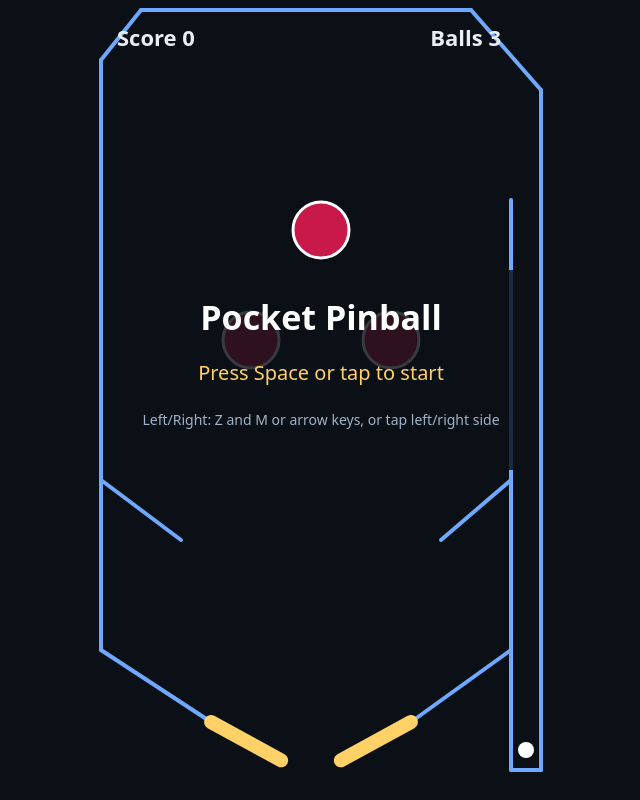
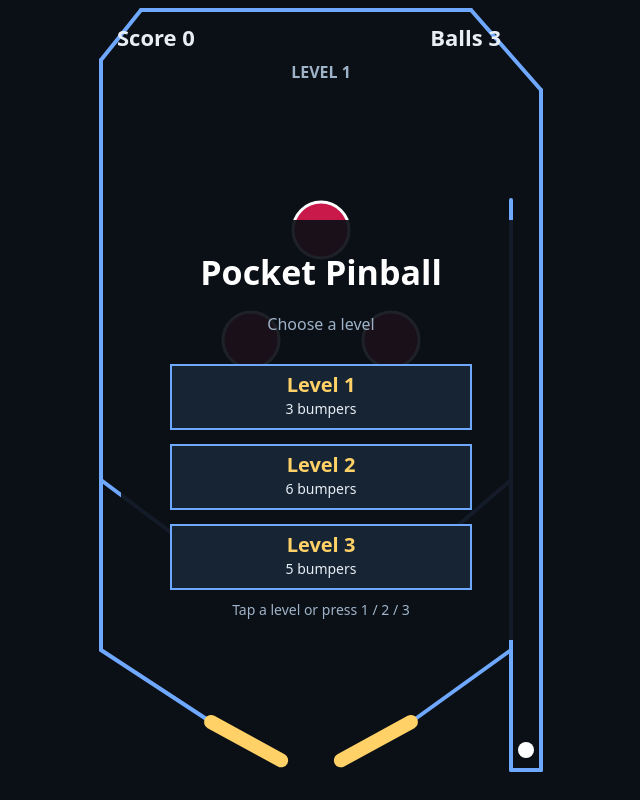
Before and after one commit to KirieLah/pinball-game, a plain HTML site: page pinball.html in a window 1280 px wide. Shown: the whole page, without its empty margins (319-959 px from the left). Drawn offline with Linux system fonts and the light colour scheme.

Commit message:
Add two pinball levels and level selector
Co-authored-by: Copilot <223556219+Copilot@users.noreply.github.com>

```diff
--- a/pinball.html
+++ b/pinball.html
@@ -32,6 +32,7 @@ const PLUNGER_GATE_Y = 200;
 const ball = { x: 445, y: 750, vx: 0, vy: 0, r: 8 };
 
 let state = 'title';        // 'title' | 'ready' | 'play' | 'over'
+let level = 1;
 let score = 0, balls = 3, best = 0, bonus = false;
 const hit = new Set();      // which bumpers were hit since the last bonus
 
@@ -58,14 +59,43 @@ const bumpers = [
   { x: 170, y: 340, r: 28 },
   { x: 310, y: 340, r: 28 },
 ];
+const levelTwoBumpers = [
+  ...bumpers,
+  { x: 240, y: 440, r: 28 },
+  { x: 170, y: 520, r: 28 },
+  { x: 310, y: 520, r: 28 },
+];
+const levelThreeBumpers = [
+  { x: 160, y: 230, r: 28 },
+  { x: 240, y: 185, r: 28 },
+  { x: 320, y: 230, r: 28 },
+  { x: 155, y: 570, r: 28 },
+  { x: 325, y: 570, r: 28 },
+];
+const bumperLayouts = [bumpers, levelTwoBumpers, levelThreeBumpers];
+const MENU_BUTTONS = [
+  { level: 1, x: 90, y: 365, w: 300, h: 64 },
+  { level: 2, x: 90, y: 445, w: 300, h: 64 },
+  { level: 3, x: 90, y: 525, w: 300, h: 64 },
+];
+
+function currentBumpers() {
+  return bumperLayouts[level - 1];
+}
 
 // Flippers: sg = +1 for left (points right), -1 for right (points left).
 // angle 0.5 = resting (tip down), angle -0.5 = raised.
 const REST = 0.5, UP = -0.5, FLIP_SPEED = 20, FLIP_LEN = 80;
 const flippers = [
-  { px: 130, py: 722, sg: 1,  a: REST, omega: 0 },
-  { px: 330, py: 722, sg: -1, a: REST, omega: 0 },
+  { px: 130, py: 722, sg: 1,  side: 'L', a: REST, omega: 0 },
+  { px: 330, py: 722, sg: -1, side: 'R', a: REST, omega: 0 },
+  { px: 110, py: 480, sg: 1,  side: 'L', a: REST, omega: 0 },
+  { px: 370, py: 480, sg: -1, side: 'R', a: REST, omega: 0 },
 ];
+
+function currentFlippers() {
+  return level === 3 ? flippers : flippers.slice(0, 2);
+}
 
 // ---------- 3) INPUT ----------
 const keys = new Set();
@@ -78,22 +108,34 @@ window.addEventListener('keydown', e => {
   if (['ArrowLeft', 'ArrowRight', 'Space'].includes(e.code)) e.preventDefault();
   if (e.repeat) return;
   keys.add(e.code);
+  if (state === 'title' && ['Digit1', 'Digit2', 'Digit3'].includes(e.code)) {
+    newGame(Number(e.code.slice(-1)));
+    return;
+  }
   if (e.code === 'Space') action();
 });
 window.addEventListener('keyup', e => keys.delete(e.code));
 
 canvas.addEventListener('pointerdown', e => {
   const rect = canvas.getBoundingClientRect();
-  touches.set(e.pointerId, (e.clientX - rect.left) < rect.width / 2 ? 'L' : 'R');
+  const x = (e.clientX - rect.left) * W / rect.width;
+  const y = (e.clientY - rect.top) * H / rect.height;
+  if (state === 'title') {
+    const button = MENU_BUTTONS.find(b => x >= b.x && x <= b.x + b.w && y >= b.y && y <= b.y + b.h);
+    if (button) newGame(button.level);
+    return;
+  }
+  if (state === 'over') { action(); return; }
+  touches.set(e.pointerId, x < W / 2 ? 'L' : 'R');
   action();
 });
 const endTouch = e => touches.delete(e.pointerId);
 canvas.addEventListener('pointerup', endTouch);
 canvas.addEventListener('pointercancel', endTouch);
 
-// Space / tap: starts the game, launches the ball, or restarts after game over
+// Space / tap launches the ball, or restarts after game over
 function action() {
-  if (state === 'title' || state === 'over') newGame();
+  if (state === 'over') newGame(level);
   else if (state === 'ready') launch();
 }
 
@@ -132,9 +174,9 @@ function flipperTip(f) {
 }
 
 function updateFlippers(dt) {
-  const pressed = [leftDown(), rightDown()];
-  flippers.forEach((f, i) => {
-    const target = pressed[i] ? UP : REST;
+  currentFlippers().forEach(f => {
+    const pressed = f.side === 'L' ? leftDown() : rightDown();
+    const target = pressed ? UP : REST;
     const step = FLIP_SPEED * dt;
     if (Math.abs(target - f.a) <= step) { f.a = target; f.omega = 0; }
     else { const dir = Math.sign(target - f.a); f.a += dir * step; f.omega = dir * FLIP_SPEED; }
@@ -142,7 +184,7 @@ function updateFlippers(dt) {
 }
 
 function collideBumpers() {
-  bumpers.forEach((b, i) => {
+  currentBumpers().forEach((b, i) => {
     const dx = ball.x - b.x, dy = ball.y - b.y;
     const d = Math.hypot(dx, dy);
     const R = ball.r + b.r;
@@ -164,7 +206,7 @@ function scoreBumper(i) {
   if (bonus) { score += 500; bonus = false; return; }
   score += 100;
   hit.add(i);
-  if (hit.size === bumpers.length) { bonus = true; hit.clear(); }
+  if (hit.size === currentBumpers().length) { bonus = true; hit.clear(); }
 }
 
 function physicsStep(dt) {
@@ -187,7 +229,7 @@ function physicsStep(dt) {
   }
 
   for (const w of walls) collideSegment(w[0], w[1], w[2], w[3], 2, 0.5);
-  for (const f of flippers) {
+  for (const f of currentFlippers()) {
     const [tx, ty] = flipperTip(f);
     collideSegment(f.px, f.py, tx, ty, 7, 0.4, (cx, cy) => {
       const dx = cx - f.px, dy = cy - f.py;
@@ -203,7 +245,8 @@ function resetBall() {
   state = 'ready';
 }
 
-function newGame() {
+function newGame(selectedLevel = level) {
+  level = selectedLevel;
   score = 0; balls = 3; bonus = false; hit.clear();
   resetBall();
 }
@@ -250,7 +293,7 @@ function draw() {
   for (const w of walls) { ctx.beginPath(); ctx.moveTo(w[0], w[1]); ctx.lineTo(w[2], w[3]); ctx.stroke(); }
 
   // bumpers (filled once hit toward a bonus)
-  bumpers.forEach((b, i) => {
+  currentBumpers().forEach((b, i) => {
     ctx.beginPath(); ctx.arc(b.x, b.y, b.r, 0, Math.PI * 2);
     ctx.fillStyle = bonus ? '#ffd166' : hit.has(i) ? '#ff8fab' : '#c9184a';
     ctx.fill();
@@ -259,7 +302,7 @@ function draw() {
 
   // flippers
   ctx.strokeStyle = '#ffd166'; ctx.lineWidth = 14;
-  for (const f of flippers) {
+  for (const f of currentFlippers()) {
     const [tx, ty] = flipperTip(f);
     ctx.beginPath(); ctx.moveTo(f.px, f.py); ctx.lineTo(tx, ty); ctx.stroke();
   }
@@ -272,12 +315,43 @@ function draw() {
   ctx.fillStyle = '#e8eef5'; ctx.font = 'bold 22px system-ui, sans-serif';
   ctx.textAlign = 'left';  ctx.fillText('Score ' + score, 36, 46);
   ctx.textAlign = 'right'; ctx.fillText('Balls ' + balls, 420, 46);
+  ctx.textAlign = 'center'; ctx.fillStyle = '#9fb3c8'; ctx.font = 'bold 16px system-ui, sans-serif';
+  ctx.fillText('LEVEL ' + level, 240, 78);
   if (bonus) { ctx.textAlign = 'center'; ctx.fillStyle = '#ffd166'; ctx.fillText('BONUS: next hit is 500', 240, 110); }
 
   // messages
-  if (state === 'title') overlay('Pocket Pinball', 'Press Space or tap to start', 'Left/Right: Z and M or arrow keys, or tap left/right side');
-  if (state === 'over')  overlay('Game over', 'Score ' + score + '   Best ' + best, 'Press Space or tap to play again');
-  if (state === 'ready') { ctx.textAlign = 'center'; ctx.fillStyle = '#9fb3c8'; ctx.font = '16px system-ui, sans-serif'; ctx.fillText('Space or tap to launch', 240, 600); }
+  if (state === 'title') drawTitleMenu();
+  if (state === 'over')  overlay('Game over', 'Score ' + score + '   Best ' + best, 'Tap or press Space to replay Level ' + level);
+  if (state === 'ready') { ctx.textAlign = 'center'; ctx.fillStyle = '#9fb3c8'; ctx.font = '16px system-ui, sans-serif'; ctx.fillText('Space or tap to launch', 240, 640); }
+}
+
+function drawTitleMenu() {
+  ctx.fillStyle = 'rgba(11,16,22,0.92)';
+  ctx.fillRect(40, 220, 400, 420);
+  ctx.textAlign = 'center';
+  ctx.fillStyle = '#fff';
+  ctx.font = 'bold 34px system-ui, sans-serif';
+  ctx.fillText('Pocket Pinball', 240, 285);
+  ctx.fillStyle = '#9fb3c8';
+  ctx.font = '16px system-ui, sans-serif';
+  ctx.fillText('Choose a level', 240, 330);
+  MENU_BUTTONS.forEach(button => {
+    const bumperCount = bumperLayouts[button.level - 1].length;
+    ctx.fillStyle = '#172433';
+    ctx.fillRect(button.x, button.y, button.w, button.h);
+    ctx.strokeStyle = '#6fa8ff';
+    ctx.lineWidth = 2;
+    ctx.strokeRect(button.x, button.y, button.w, button.h);
+    ctx.fillStyle = '#ffd166';
+    ctx.font = 'bold 20px system-ui, sans-serif';
+    ctx.fillText('Level ' + button.level, 240, button.y + 27);
+    ctx.fillStyle = '#e8eef5';
+    ctx.font = '14px system-ui, sans-serif';
+    ctx.fillText(bumperCount + ' bumpers', 240, button.y + 49);
+  });
+  ctx.fillStyle = '#9fb3c8';
+  ctx.font = '14px system-ui, sans-serif';
+  ctx.fillText('Tap a level or press 1 / 2 / 3', 240, 615);
 }
 
 function overlay(title, line1, line2) {
```
Also changed, not shown: 1 other file.
